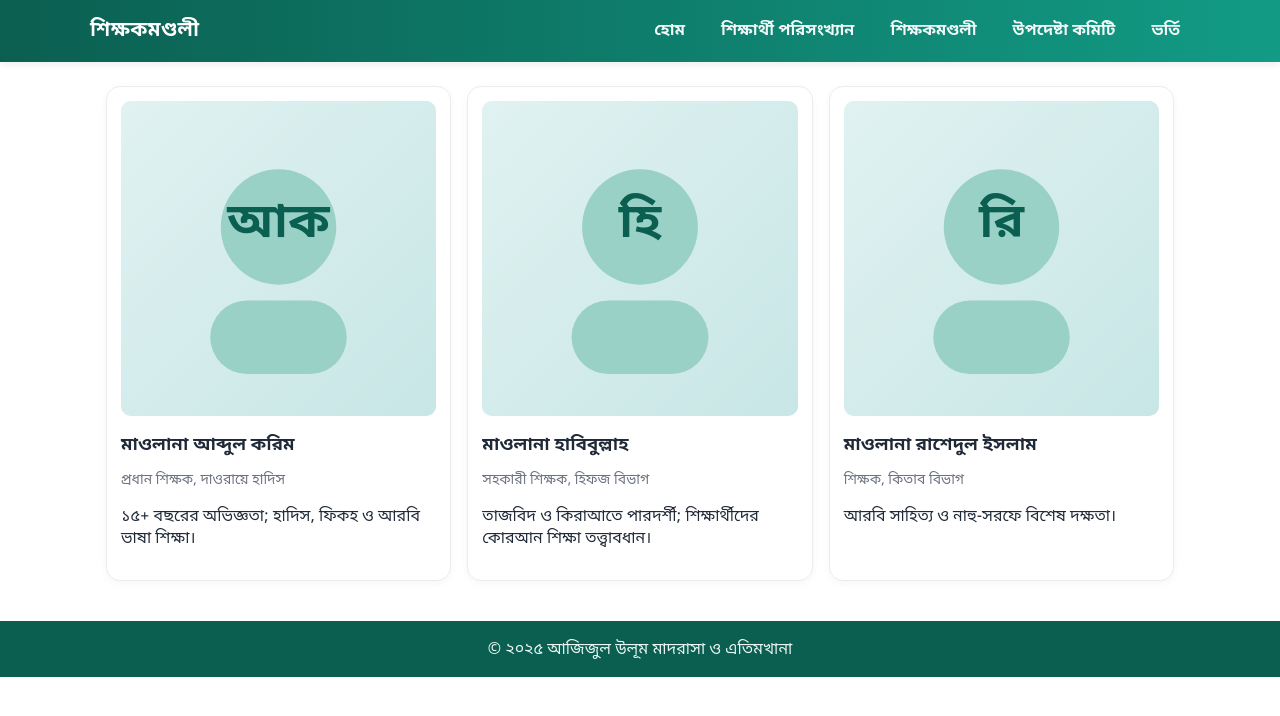
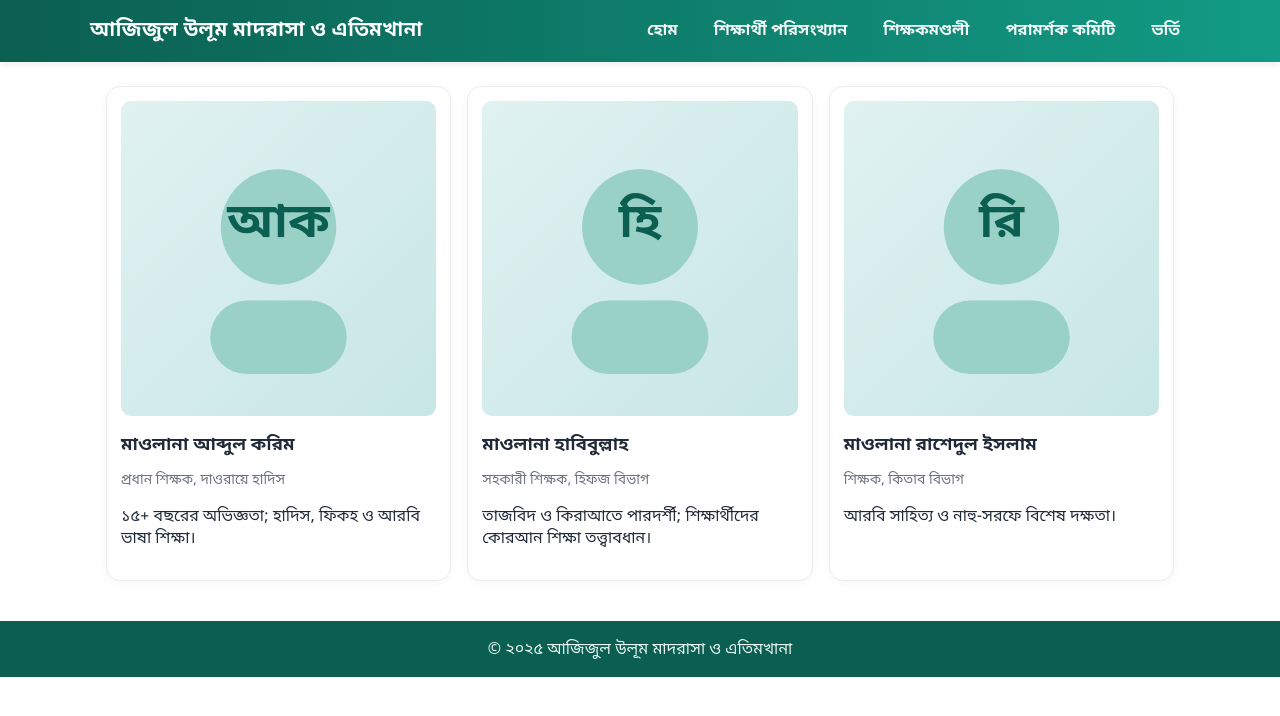
Before and after one commit to azizul-uloom/azizul-uloom-website, a plain HTML site: page teachers.html in a window 1280 px wide. Drawn offline with Linux system fonts and the light colour scheme.

Commit message:
Update teachers.html

```diff
--- a/teachers.html
+++ b/teachers.html
@@ -4,15 +4,30 @@
 <title>শিক্ষকমণ্ডলী</title>
 <link rel="stylesheet" href="assets/style.css">
 </head><body>
-<header><div class="nav">
-  <h1>শিক্ষকমণ্ডলী</h1>
-  <nav><ul>
-    <li><a href="index.html">হোম</a></li>
-    <li><a href="students.html">শিক্ষার্থী পরিসংখ্যান</a></li>
-    <li><a href="teachers.html">শিক্ষকমণ্ডলী</a></li>
-    <li><a href="advisory.html">উপদেষ্টা কমিটি</a></li>
-    <li><a href="admission.html">ভর্তি</a></li>
-  </ul></nav></div></header>
+<header>
+  <div class="nav">
+    <h1 class="brand">আজিজুল উলূম মাদরাসা ও এতিমখানা</h1>
+
+    <!-- Hamburger button (mobile) -->
+    <button id="menuToggle"
+            class="menu-toggle"
+            aria-label="মেনু টগল করুন"
+            aria-controls="site-menu"
+            aria-expanded="false">
+      <span class="bar"></span><span class="bar"></span><span class="bar"></span>
+    </button>
+
+    <nav aria-label="প্রধান মেনু">
+      <ul id="site-menu">
+        <li><a href="index.html">হোম</a></li>
+        <li><a href="students.html">শিক্ষার্থী পরিসংখ্যান</a></li>
+        <li><a href="teachers.html">শিক্ষকমণ্ডলী</a></li>
+        <li><a href="advisory.html">পরামর্শক কমিটি</a></li>
+        <li><a href="admission.html">ভর্তি</a></li>
+      </ul>
+    </nav>
+  </div>
+</header>
 <div class="container">
   <div class="grid">
     <div class="card"><img src="assets/person1.svg" alt="প্রধান শিক্ষক"><h3>মাওলানা আব্দুল করিম</h3><p class="muted">প্রধান শিক্ষক, দাওরায়ে হাদিস</p><p>১৫+ বছরের অভিজ্ঞতা; হাদিস, ফিকহ ও আরবি ভাষা শিক্ষা।</p></div>
```
